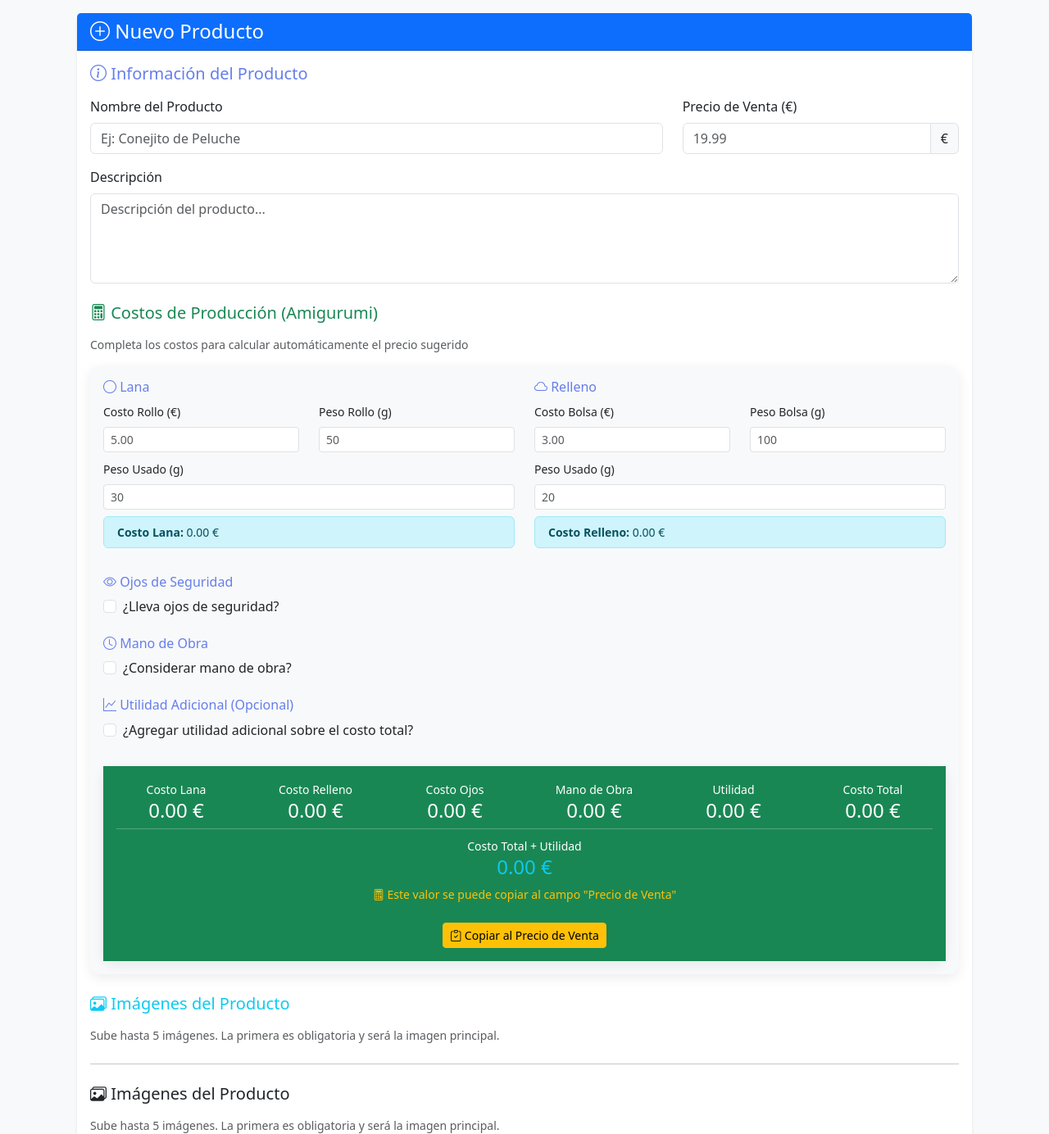
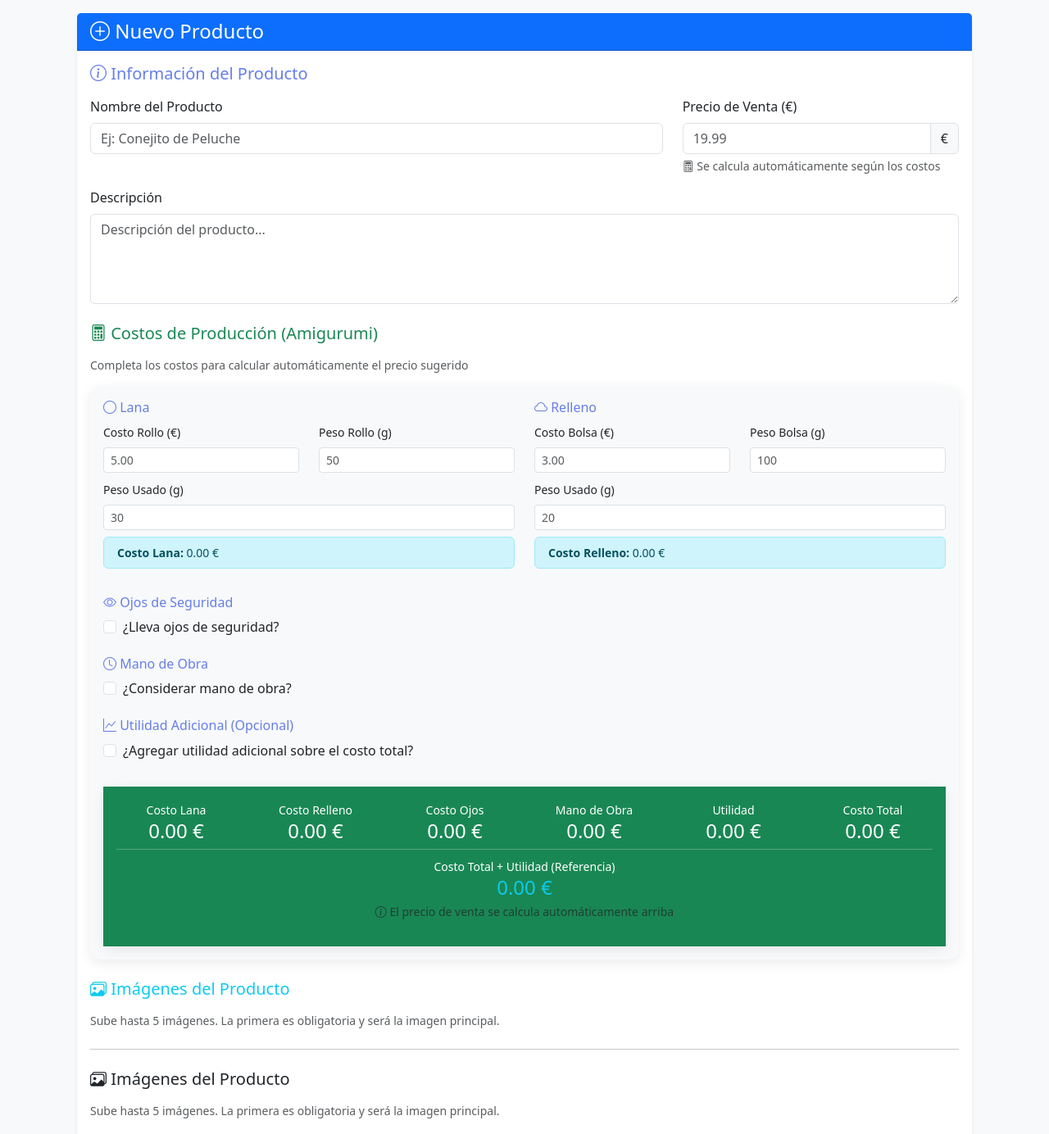
Before and after one commit to soralis05-ai/carrito, a Flask app: template app/blueprints/admin/templates/admin/upload_product.html in a window 1280 px wide. Shown: the part 104-1488 px from the top of the page at 82% size. Run offline with Flask 3, Linux system fonts and the light colour scheme; the template is opened without the code that fills it: values that come from a table or form of the project are taken from there, others are empty; some libraries are stand-ins or nearby versions.

Commit message:
Refactor: Precio de venta se calcula automaticamente en campo existente

```diff
--- a/app/blueprints/admin/templates/admin/upload_product.html
+++ b/app/blueprints/admin/templates/admin/upload_product.html
@@ -35,8 +35,11 @@
                             <div class="col-md-4 mb-3">
                                 {{ form.price.label(class="form-label") }}
                                 <div class="input-group">
-                                    {{ form.price(class="form-control", placeholder="19.99", step="0.01", id="precio_venta") }}
+                                    {{ form.price(class="form-control", placeholder="19.99", step="0.01", id="precio_venta", readonly=True) }}
                                     <span class="input-group-text">€</span>
+                                </div>
+                                <div class="form-text">
+                                    <i class="bi bi-calculator"></i> Se calcula automáticamente según los costos
                                 </div>
                                 {% if form.price.errors %}
                                     <div class="text-danger small">{{ form.price.errors[0] }}</div>
@@ -232,14 +235,11 @@
                                                 <hr class="my-2 bg-white">
                                                 <div class="row">
                                                     <div class="col-md-12 text-center">
-                                                        <small>Costo Total + Utilidad</small>
+                                                        <small>Costo Total + Utilidad (Referencia)</small>
                                                         <h4 class="mb-0 text-info"><span class="costo-mas-utilidad">0.00</span> €</h4>
-                                                        <p class="small text-warning mt-2">
-                                                            <i class="bi bi-calculator"></i> Este valor se puede copiar al campo "Precio de Venta"
+                                                        <p class="small text-muted mt-1">
+                                                            <i class="bi bi-info-circle"></i> El precio de venta se calcula automáticamente arriba
                                                         </p>
-                                                        <button type="button" class="btn btn-warning btn-sm mt-2" onclick="copiarPrecio()">
-                                                            <i class="bi bi-clipboard-check"></i> Copiar al Precio de Venta
-                                                        </button>
                                                     </div>
                                                 </div>
                                             </div>
@@ -475,22 +475,11 @@ function calcularCostos() {
     // Costo + Utilidad
     const costoMasUtilidad = costoTotal + utilidad;
     setVal('.costo-mas-utilidad', costoMasUtilidad);
-}
 
-// Función para copiar el precio calculado al campo de Precio de Venta
-function copiarPrecio() {
-    const costoMasUtilidad = document.querySelector('.costo-mas-utilidad')?.textContent;
+    // Actualizar automáticamente el campo de Precio de Venta
     const precioVentaInput = document.querySelector('#precio_venta');
-
-    if (costoMasUtilidad && precioVentaInput && parseFloat(costoMasUtilidad) > 0) {
-        precioVentaInput.value = costoMasUtilidad;
-        precioVentaInput.classList.add('border-success');
-        precioVentaInput.scrollIntoView({ behavior: 'smooth', block: 'center' });
-
-        // Quitar el destaque después de 2 segundos
-        setTimeout(() => {
-            precioVentaInput.classList.remove('border-success');
-        }, 2000);
+    if (precioVentaInput) {
+        precioVentaInput.value = costoMasUtilidad.toFixed(2);
     }
 }
 
```
